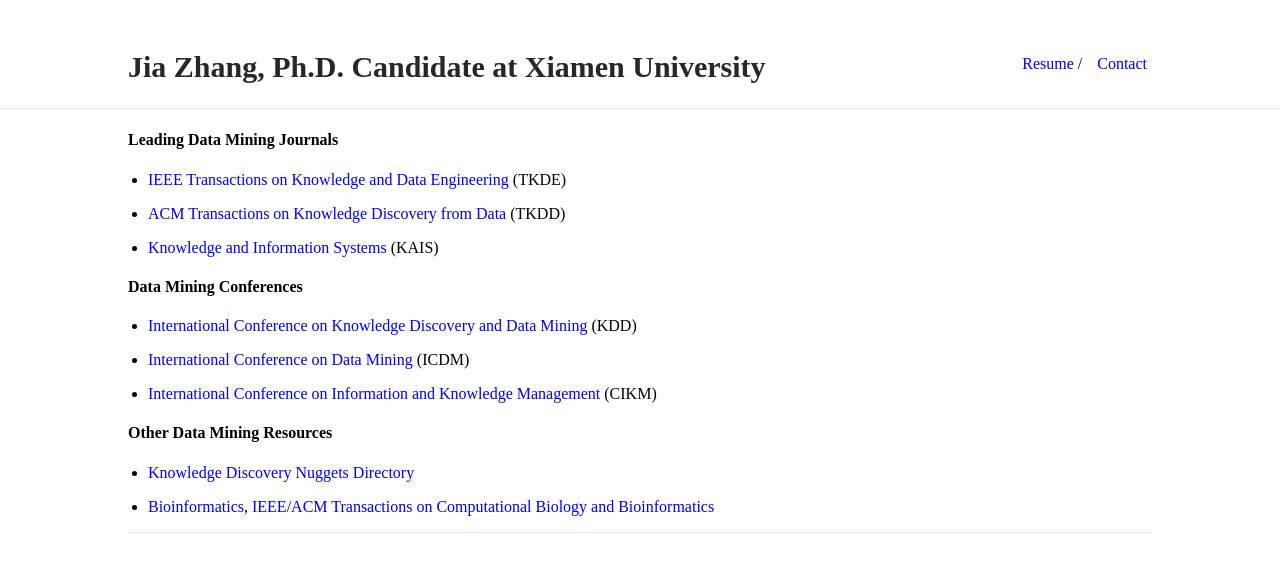
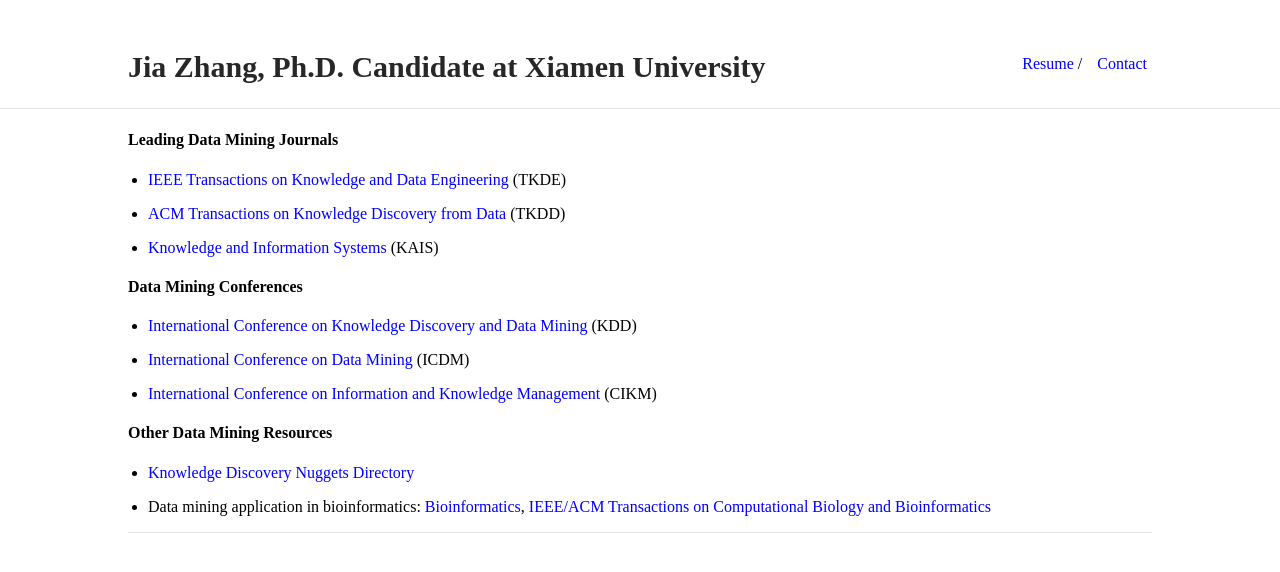
Before and after one commit to jiazhang-ml/jiazhang-ml.github.io, a Jekyll site: the page built from links-dm.md, in a window 1280 px wide, cut to the strip 0-876 px from the top of the page. Shown: the top 572 px of the strip. Built offline with Jekyll 4.4.1, drawn with Linux system fonts in a browser that asks for light colours.

Commit message:
Update links-dm.md

```diff
--- a/links-dm.md
+++ b/links-dm.md
@@ -22,4 +22,4 @@ is_contact: true
 
 * [Knowledge Discovery Nuggets Directory](https://www.kdnuggets.com/)
 
-* [Bioinformatics](https://dblp.uni-trier.de/db/journals/bioinformatics/), [IEEE/ACM Transactions on Computational Biology and Bioinformatics](https://dblp.uni-trier.de/db/journals/tcbb/)
+* Data mining application in bioinformatics: [Bioinformatics](https://dblp.uni-trier.de/db/journals/bioinformatics/), [IEEE/ACM Transactions on Computational Biology and Bioinformatics](https://dblp.uni-trier.de/db/journals/tcbb/)
```
